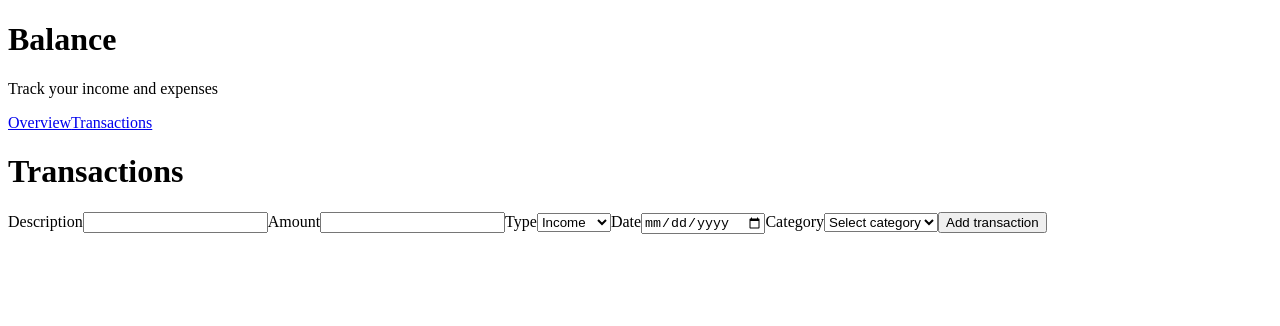
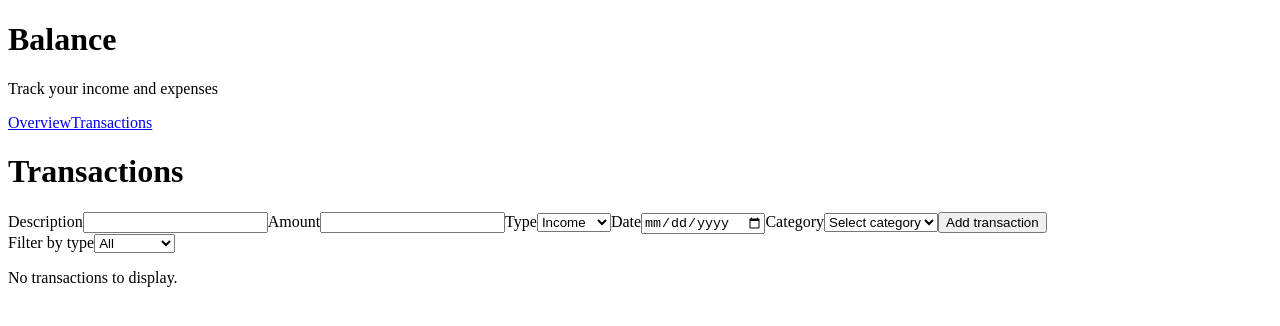
Before and after one commit to GabrielSkold/Balance, a React (Vite) app: page /transactions in a window 1280 px wide. Shown: the top 326 px of the page. Built offline with nearby package versions, Linux system fonts and the light colour scheme.

Commit message:
Add transaction type filter and empty state

```diff
--- a/src/components/TransactionFilters/TransactionFilters.jsx
+++ b/src/components/TransactionFilters/TransactionFilters.jsx
@@ -0,0 +1,17 @@
+const TransactionsFilter = ({ typeFilter, setTypeFilter }) => {
+  return (
+    <>
+      <label htmlFor="type-filter">Filter by type</label>
+      <select
+        id="type-filter"
+        value={typeFilter}
+        onChange={(event) => setTypeFilter(event.target.value)}
+      >
+        <option value="all">All</option>
+        <option value="income">Income</option>
+        <option value="expense">Expenses</option>
+      </select>
+    </>
+  );
+};
+export default TransactionsFilter;
--- a/src/components/TransactionsList/TransactionsList.jsx
+++ b/src/components/TransactionsList/TransactionsList.jsx
@@ -1,6 +1,10 @@
 import TransactionItem from "../TransactionItem/TransactionItem";
 
 const TransactionsList = ({ transactions, deleteTransaction }) => {
+  const nothingToDisplay = transactions.length === 0;
+  if (nothingToDisplay) {
+    return <p>No transactions to display.</p>;
+  }
   return (
     <>
       <ul>
--- a/src/pages/Transactions/Transactions.jsx
+++ b/src/pages/Transactions/Transactions.jsx
@@ -1,14 +1,26 @@
+import { useState } from "react";
 import TransactionsForm from "../../components/TransactionsForm/TransactionsForm";
 import TransactionsList from "../../components/TransactionsList/TransactionsList";
+import TransactionsFilter from "../../components/TransactionFilters/TransactionFilters";
 
 const Transactions = ({ transactions, addTransaction, deleteTransaction }) => {
+  const [typeFilter, setTypeFilter] = useState("all");
+  const filteredTransactions = transactions.filter(
+    (transaction) => typeFilter === "all" || transaction.type === typeFilter,
+  );
+
   return (
     <>
       <h1>Transactions</h1>
       <TransactionsForm addTransaction={addTransaction} />
+      <TransactionsFilter
+        typeFilter={typeFilter}
+        setTypeFilter={setTypeFilter}
+      />
       <TransactionsList
-        transactions={transactions}
+        transactions={filteredTransactions}
         deleteTransaction={deleteTransaction}
+        filteredTransactions={transactions}
       />
     </>
   );
```
